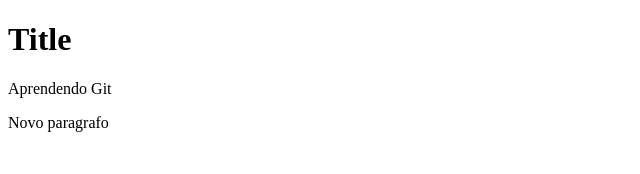
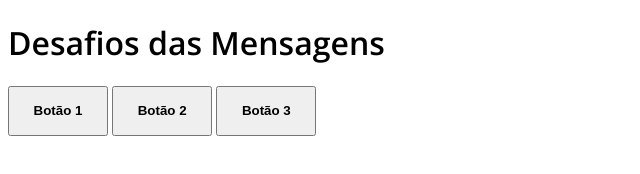
Before and after one commit to danilomenon/curso-javascript, a plain HTML site: page Desafios/d001/d001.html in a window 1280 px wide. Shown: the whole page, without its empty margins (0-640 px from the left). Drawn offline with nearby package versions, Linux system fonts and the light colour scheme.

Commit message:
Resolução desafios > 'd001 - d003'

```diff
--- a/Desafios/d001/d001.html
+++ b/Desafios/d001/d001.html
@@ -1,13 +1,54 @@
 <!DOCTYPE html>
 <html lang="en">
+
 <head>
     <meta charset="UTF-8">
     <meta name="viewport" content="width=device-width, initial-scale=1.0">
-    <title>Desafio 001</title>
+    <title>Mensagens</title>
+    <link href="https://fonts.googleapis.com/css2?family=Open+Sans:wght@300;400;600&display=swap" rel="stylesheet">
+
+
+    <style>
+        body {
+            font-family: 'Open Sans', sans-serif;
+        }
+
+        button {
+            width: 100px;
+            height: 50px;
+            font-weight: bold;
+
+        }
+
+        button:hover {
+            background-color: orangered;
+            border: none;
+            border-radius: 5px;
+            color: rgb(5, 5, 163);
+        }
+    </style>
 </head>
+
 <body>
-    <h1>Title</h1>
-    <p>Aprendendo Git</p>
-    <p>Novo paragrafo</p>
+    <h1>Desafios das Mensagens</h1>
+    <button onclick="btn1()">Botão 1</button>
+    <button onclick="btn2()">Botão 2</button>
+    <button onclick="btn3()">Botão 3</button>
+
+    <script>
+
+        function btn1() {
+            window.alert(`Você clicou no 1° botão!`)
+        }
+
+        function btn2() {
+            window.alert(`Você clicou no 2° botão!`)
+        }
+
+        function btn3() {
+            window.alert(`Você clicou no 3° botão!`)
+        }
+    </script>
 </body>
+
 </html>
```
Also changed, not shown: Desafios/d003/d003.html (added, +41 -0 lines).
